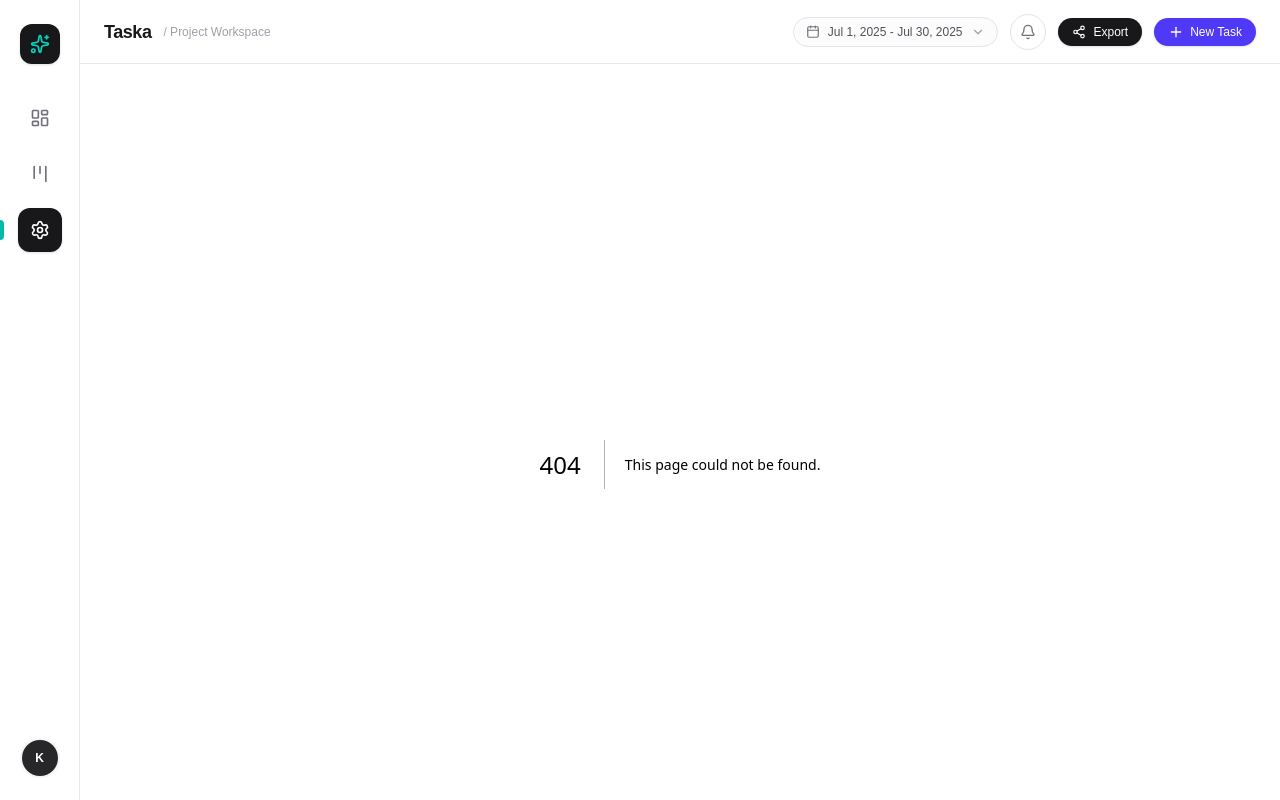
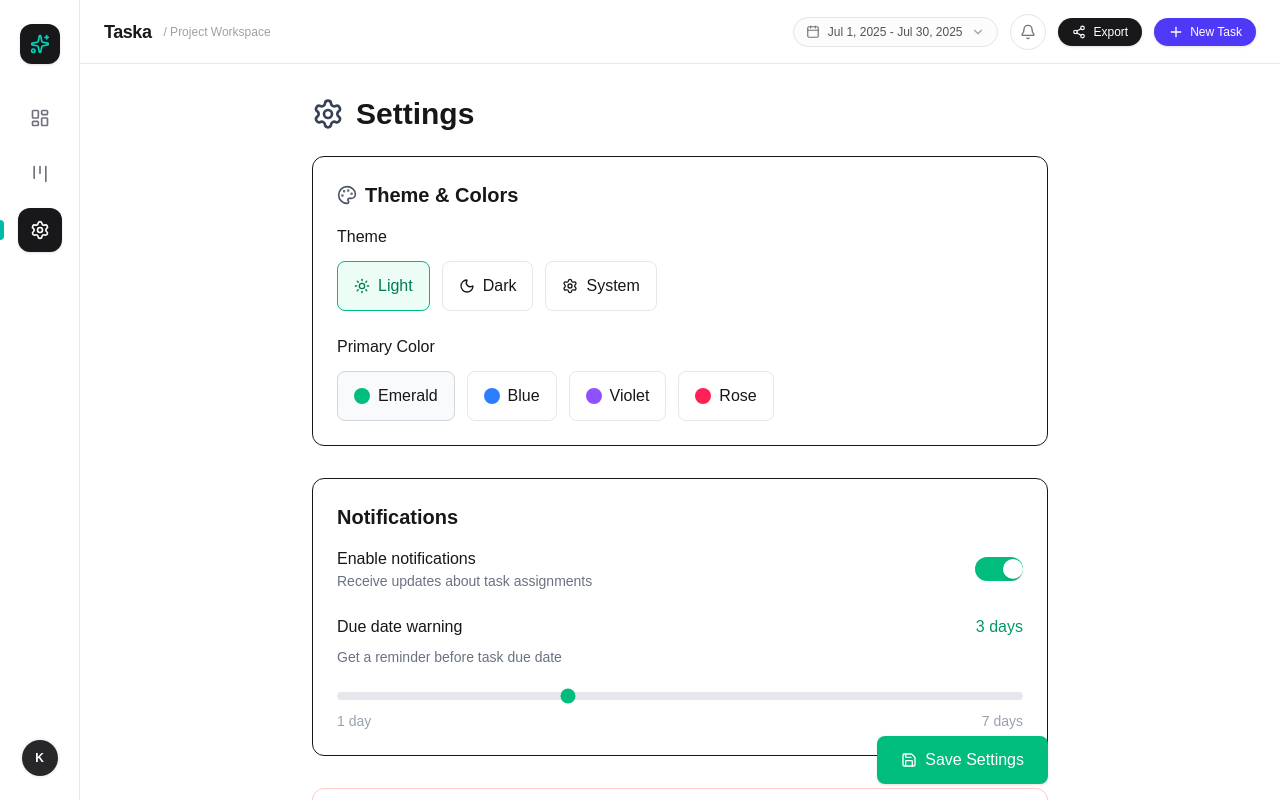
Before and after one commit to Akukal/taska, a Next.js app: page /settings in a window 1280 px wide. Before the commit this address had no page. Built offline with nearby package versions, Linux system fonts and the light colour scheme.

Commit message:
feat: build settings page with theme, colors, notifications

```diff
--- /dev/null
+++ b/app/settings/page.tsx
@@ -0,0 +1,173 @@
+"use client";
+
+import { useState } from "react";
+import { Palette, Moon, Sun, Settings as SettingsIcon, Save } from "lucide-react";
+
+const THEMES = [
+  { id: "light", label: "Light", icon: Sun },
+  { id: "dark", label: "Dark", icon: Moon },
+  { id: "auto", label: "System", icon: SettingsIcon },
+];
+
+const COLORS = [
+  { id: "emerald", label: "Emerald", color: "bg-emerald-500" },
+  { id: "blue", label: "Blue", color: "bg-blue-500" },
+  { id: "violet", label: "Violet", color: "bg-violet-500" },
+  { id: "rose", label: "Rose", color: "bg-rose-500" },
+];
+
+export default function SettingsPage() {
+  const [theme, setTheme] = useState("light");
+  const [primaryColor, setPrimaryColor] = useState("emerald");
+  const [notification, setNotification] = useState(true);
+  const [dueDateWarn, setDueDateWarn] = useState(3);
+  const [isSaving, setIsSaving] = useState(false);
+
+  const handleSave = () => {
+    setIsSaving(true);
+    setTimeout(() => setIsSaving(false), 500);
+    localStorage.setItem("taska_settings", JSON.stringify({
+      theme,
+      primaryColor,
+      notification,
+      dueDateWarn,
+    }));
+  };
+
+  return (
+    <div className="max-w-3xl mx-auto px-4 py-8 space-y-8 min-h-screen bg-white">
+      <div className="flex items-center gap-3 mb-6">
+        <SettingsIcon className="w-8 h-8 text-gray-700" />
+        <h1 className="text-3xl font-bold">Settings</h1>
+      </div>
+
+      <div className="grid gap-8">
+        <section className="bg-white border rounded-xl p-6">
+          <div className="flex items-center gap-2 mb-4">
+            <Palette className="w-5 h-5 text-gray-600" />
+            <h2 className="text-xl font-semibold">Theme & Colors</h2>
+          </div>
+          <div className="space-y-6">
+            <div>
+              <h3 className="font-medium mb-3">Theme</h3>
+              <div className="flex flex-wrap gap-3">
+                {THEMES.map((t) => {
+                  const Icon = t.icon;
+                  return (
+                    <button
+                      key={t.id}
+                      onClick={() => setTheme(t.id)}
+                      className={`flex items-center gap-2 px-4 py-3 rounded-lg border ${theme === t.id
+                          ? "border-emerald-500 bg-emerald-50 text-emerald-700"
+                          : "border-gray-200 hover:bg-gray-50"
+                        }`}
+                    >
+                      <Icon className="w-4 h-4" />
+                      {t.label}
+                    </button>
+                  );
+                })}
+              </div>
+            </div>
+
+            <div>
+              <h3 className="font-medium mb-3">Primary Color</h3>
+              <div className="flex flex-wrap gap-3">
+                {COLORS.map((c) => (
+                  <button
+                    key={c.id}
+                    onClick={() => setPrimaryColor(c.id)}
+                    className={`flex items-center gap-2 px-4 py-3 rounded-lg border ${primaryColor === c.id
+                        ? "border-gray-300 bg-gray-50"
+                        : "border-gray-200 hover:bg-gray-50"
+                      }`}
+                  >
+                    <div className={`w-4 h-4 rounded-full ${c.color}`} />
+                    {c.label}
+                  </button>
+                ))}
+              </div>
+            </div>
+          </div>
+        </section>
+
+        <section className="bg-white border rounded-xl p-6">
+          <h2 className="text-xl font-semibold mb-4">Notifications</h2>
+          <div className="space-y-6">
+            <div className="flex items-center justify-between">
+              <div>
+                <h3 className="font-medium">Enable notifications</h3>
+                <p className="text-sm text-gray-500">Receive updates about task assignments</p>
+              </div>
+              <button
+                onClick={() => setNotification(!notification)}
+                className={`w-12 h-6 rounded-full transition-colors ${notification ? "bg-emerald-500" : "bg-gray-300"
+                  }`}
+              >
+                <div
+                  className={`w-5 h-5 bg-white rounded-full shadow transform transition-transform ${notification ? "translate-x-7" : "translate-x-1"
+                    }`}
+                />
+              </button>
+            </div>
+
+            <div>
+              <div className="flex justify-between items-center mb-2">
+                <h3 className="font-medium">Due date warning</h3>
+                <span className="text-emerald-600 font-medium">{dueDateWarn} days</span>
+              </div>
+              <p className="text-sm text-gray-500 mb-4">Get a reminder before task due date</p>
+              <input
+                type="range"
+                min="1"
+                max="7"
+                value={dueDateWarn}
+                onChange={(e) => setDueDateWarn(parseInt(e.target.value))}
+                className="w-full h-2 bg-gray-200 rounded-lg appearance-none cursor-pointer accent-emerald-500"
+              />
+              <div className="flex justify-between text-sm text-gray-400 mt-1">
+                <span>1 day</span>
+                <span>7 days</span>
+              </div>
+            </div>
+          </div>
+        </section>
+
+        <section className="bg-white border border-red-200 rounded-xl p-6">
+          <h2 className="text-xl font-semibold text-red-700 mb-4">Danger Zone</h2>
+          <div className="space-y-4">
+            <div className="flex justify-between items-center">
+              <div>
+                <h3 className="font-medium">Clear all data</h3>
+                <p className="text-sm text-gray-500">Remove all tasks and settings</p>
+              </div>
+              <button
+                onClick={() => {
+                  if (confirm("Delete all tasks and settings? This cannot be undone.")) {
+                    localStorage.removeItem("taska_data");
+                    localStorage.removeItem("taska_settings");
+                    location.reload();
+                  }
+                }}
+                className="px-4 py-2 border border-red-300 text-red-700 hover:bg-red-50 rounded-lg"
+              >
+                Clear Data
+              </button>
+            </div>
+          </div>
+        </section>
+      </div>
+
+      <div className="sticky bottom-4 flex justify-end">
+        <button
+          onClick={handleSave}
+          disabled={isSaving}
+          className="flex items-center gap-2 px-6 py-3 bg-emerald-500 hover:bg-emerald-600 text-white font-medium rounded-lg shadow disabled:opacity-50"
+        >
+          <Save className="w-4 h-4" />
+          {isSaving ? "Saving..." : "Save Settings"}
+        </button>
+      </div>
+    </div>
+  );
+}
```
